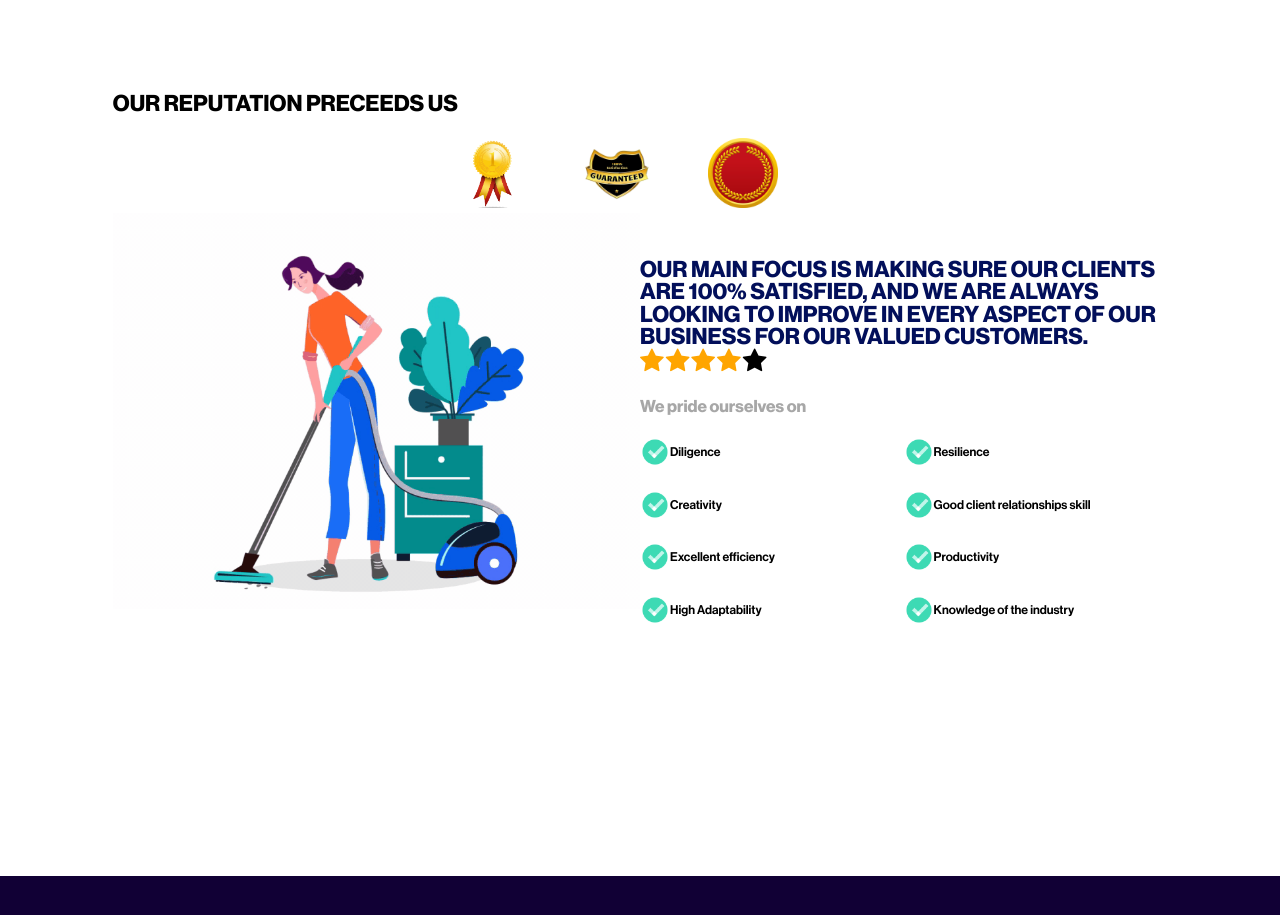
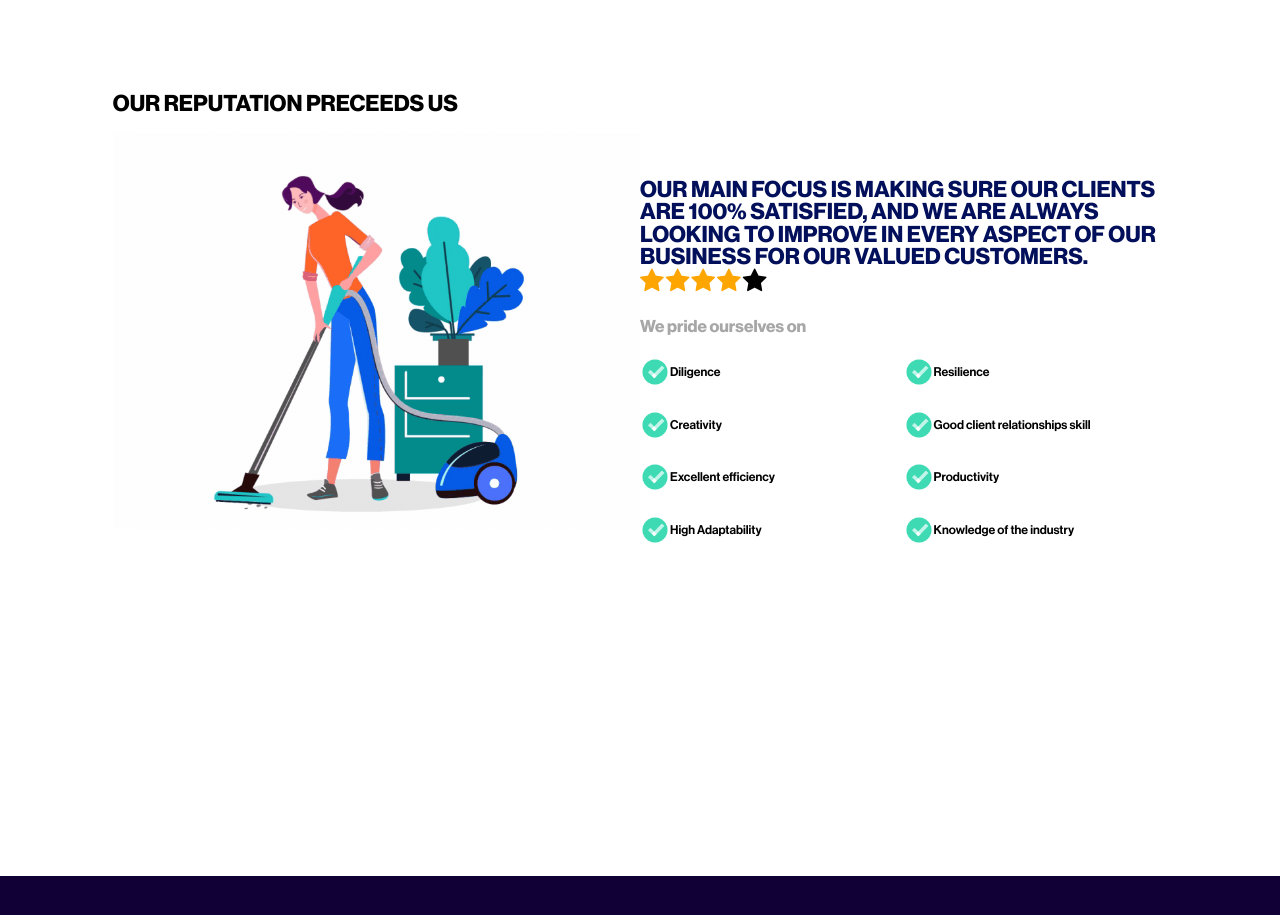
Before and after one commit to LekiaAnonim/keals, a plain HTML site: page index.html in a window 1280 px wide. Shown: the part 2160-3075 px from the top of the page. Drawn offline with nearby package versions, Linux system fonts and the light colour scheme; a script that the page names is missing.

Commit message:
remove award certificates

```diff
--- a/index.html
+++ b/index.html
@@ -124,7 +124,7 @@
     </div>
     <div class="values-metrics" id="about-us">
         <h1>OUR REPUTATION PRECEEDS US</h1>
-        <div class="awards">
+        <!-- <div class="awards">
             <div class="honor">
                 <img src="/images/gold-ribbon-award-png-115533555784wrhu70oqn-removebg-preview.png" alt="">
             </div>
@@ -136,7 +136,7 @@
                 <img src="/images/transparent-award-badge-blank-award-badge-blank-badge-5f833466026d67.81082118160243415001.png"
                     alt="">
             </div>
-        </div>
+        </div> -->
         <div class="text-values">
 
             <div class="strength-image">
```
